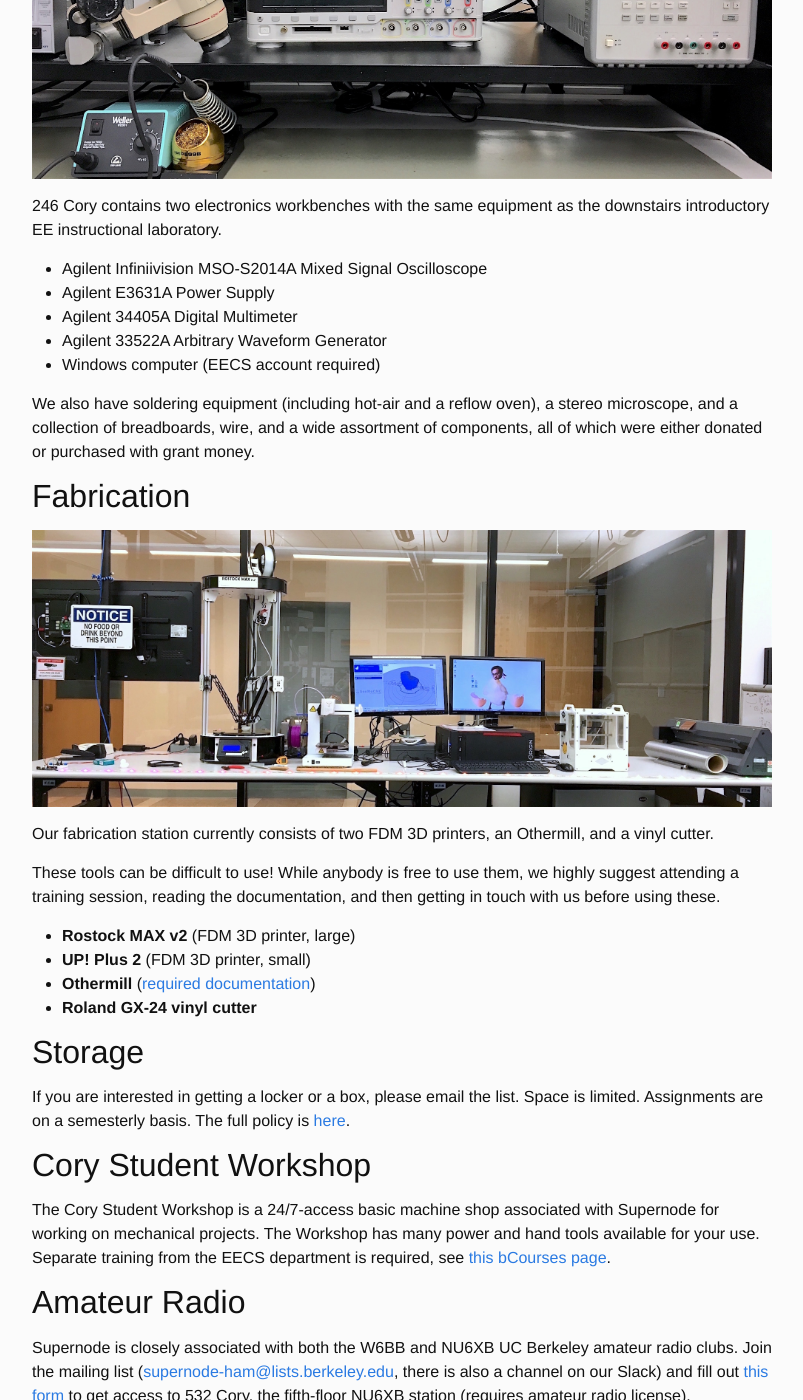
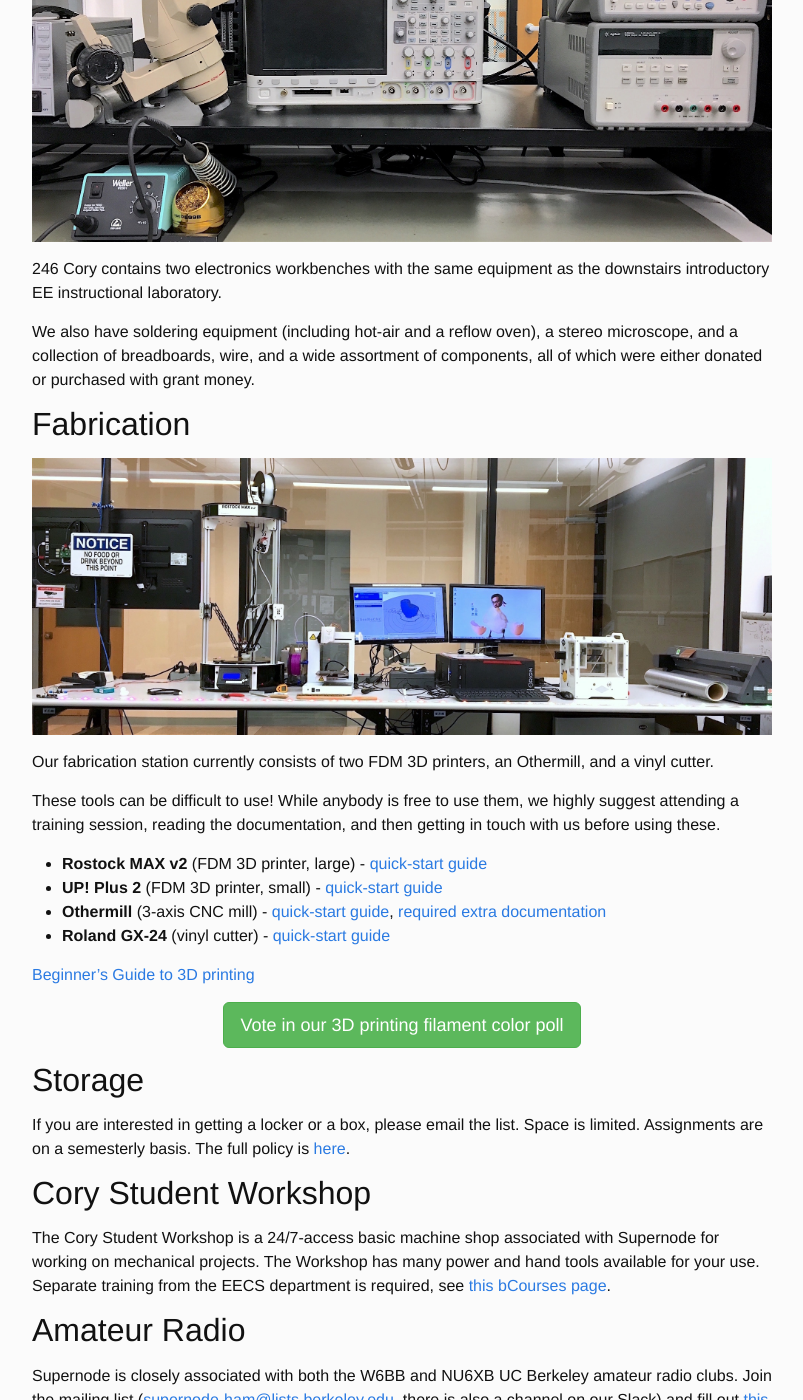
Before and after one commit to ucb-supernode/website, a Jekyll site: the page built from about.md, in a window 1280 px wide and 1400 px high, scrolled down 1575 px. Shown: the whole window, without its empty margins (238-1041 px from the left). Built offline with Jekyll 4.4.1, drawn with Linux system fonts in a browser that asks for light colours; some of the changed text lies outside the part shown.

Commit message:
about page updates

```diff
--- a/about.md
+++ b/about.md
@@ -23,12 +23,14 @@
 Access and Membership
 -----------------------
 
+**Where is Supernode?** We're located in 246 Cory Hall, the Chenming Hu Innovation Lab. Cory Hall is open from 7:30am–6:30pm on weekdays.
+
 **When is the lab open?** The lab is open whenever a member is in the space. Members are expected to welcome members and non-members alike into the space whenever they are using it.
 
 **How do I become a member and get card key access?** Membership gives you 24/7 cardkey access to Supernode. All you have to do is sign up for a [training session](https://supernode.berkeley.edu/training/) and then be willing to take responsibility for the space while you are there. The training sessions themselves are an hour max and cover rules, safety, and basic equipment usage.
 
 <p style="text-align: center;">
-<a class="btn btn-lg btn-default" href="https://supernode.berkeley.edu/training/" role="button">Join a training session</a>
+<a class="btn btn-lg btn-default" href="https://supernode.berkeley.edu/training/">Join a training session</a>
 </p>
 
 **Student groups** If your student group is interested in regularly using this space or requires storage please contact us.
@@ -41,12 +43,6 @@
 246 Cory contains two electronics workbenches with the same equipment
 as the downstairs introductory EE instructional laboratory.
 
-* Agilent Infiniivision MSO-S2014A Mixed Signal Oscilloscope
-* Agilent E3631A Power Supply
-* Agilent 34405A Digital Multimeter
-* Agilent 33522A Arbitrary Waveform Generator
-* Windows computer (EECS account required)
-
 We also have soldering equipment (including hot-air and a reflow oven), a stereo microscope, and a collection of breadboards, wire, and a wide assortment of components, all of which were either donated or purchased with grant money.
 
 
@@ -58,11 +54,16 @@
 
 These tools can be difficult to use! While anybody is free to use them, we highly suggest attending a training session, reading the documentation, and then getting in touch with us before using these.
 
-* **Rostock MAX v2** (FDM 3D printer, large)
-* **UP! Plus 2** (FDM 3D printer, small)
-* **Othermill** ([required documentation]({{ site.baseurl }}/othermill/))
-* **Roland GX-24 vinyl cutter**
+* **Rostock MAX v2** (FDM 3D printer, large) - [quick-start guide](https://drive.google.com/open?id=1GnsoH4xIE4XdyeLRlVz6vCYlamsiJL0IsG9ZkruJYJQ)
+* **UP! Plus 2** (FDM 3D printer, small) - [quick-start guide](https://drive.google.com/open?id=1Dex52MWLJrXPGzOveLH0_lTIFr8f7qAY9dGRzQqMUMA)
+* **Othermill** (3-axis CNC mill) - [quick-start guide](https://drive.google.com/open?id=1jQx2ANLpwZyYEV6f7XvrlkVZxHufgSTBtNpRdI0_ecE), [required extra documentation]({{ site.baseurl }}/othermill/)
+* **Roland GX-24** (vinyl cutter) - [quick-start guide](https://drive.google.com/open?id=15WkCUG0ZcgRZFmUbJEG9UAG5dx7X9zD2gO4yJf2pOtA)
 
+[Beginner's Guide to 3D printing](https://drive.google.com/open?id=14Q1R5pcCLE6C0TUZaRwDbUTfdHCRZMy4B_Ujw6iPslA)
+
+<p style="text-align: center;">
+<a href="https://supernode.berkeley.edu/poll/" class="btn btn-success btn-lg" style="color: white;">Vote in our 3D printing filament color poll</a>
+</p>
 
 Storage
 ---------
```
